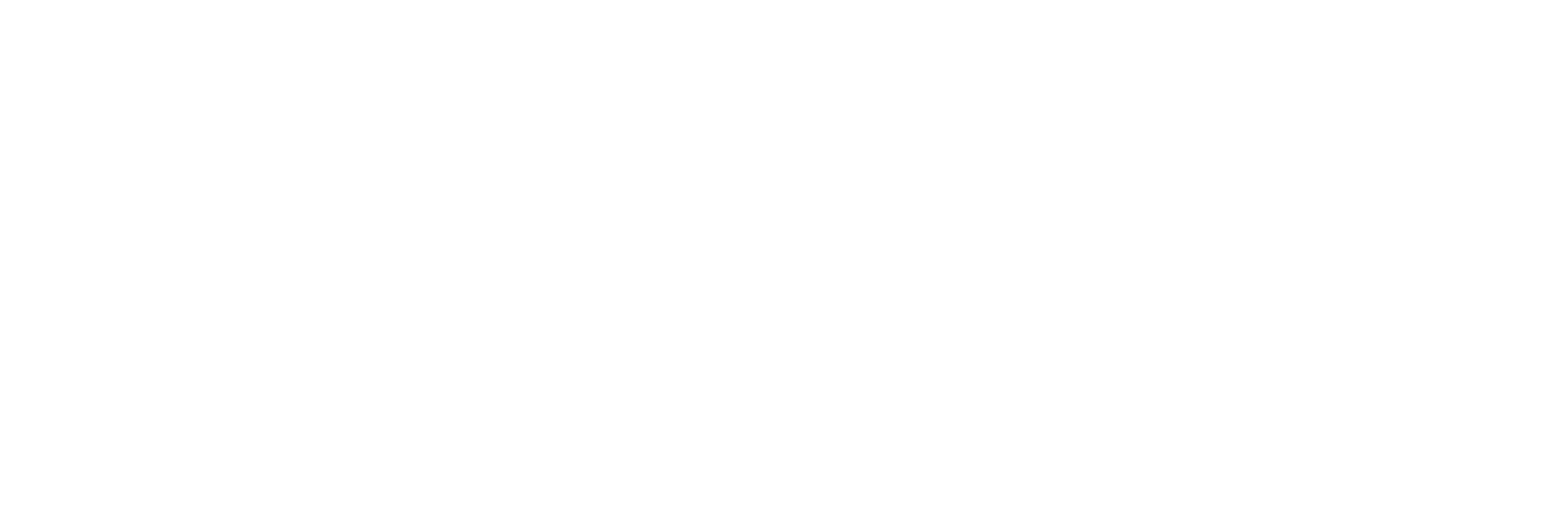
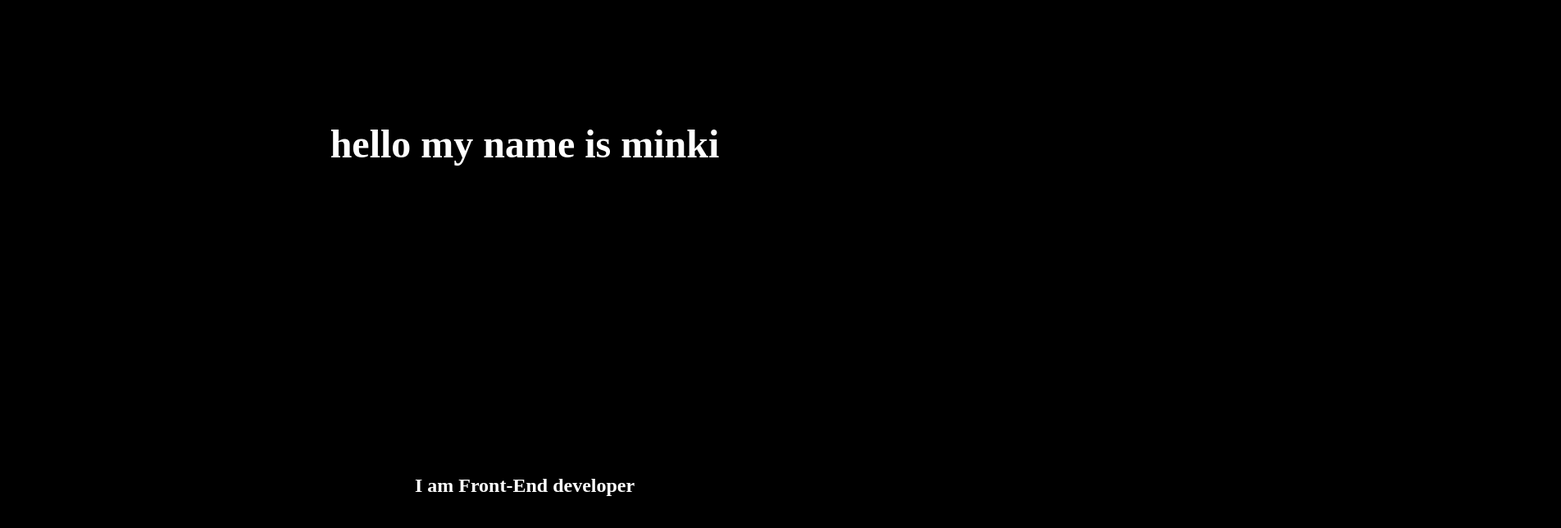
Before and after one commit to minki3/typescript-practice, a React (Create React App) app: page /motion in a window 1280 px wide. Before the commit this address had no page. Shown: the part 244-888 px from the top of the page at 82% size, 1904 px wide, since content can reach past the window. Before the commit the page ends 800 px from the top, so only its background shows below. Built offline with nearby package versions, Linux system fonts and the light colour scheme.

Commit message:
practice_framer-motion

```diff
--- a/package.json
+++ b/package.json
@@ -3,6 +3,9 @@
   "version": "0.1.0",
   "private": true,
   "dependencies": {
+    "@emotion/react": "^11.11.1",
+    "@emotion/styled": "^11.11.0",
+    "@mui/material": "^5.14.7",
     "@react-pdf/renderer": "^3.1.12",
     "@reduxjs/toolkit": "^1.9.2",
     "@tailwindcss/typography": "^0.5.9",
@@ -19,6 +22,7 @@
     "@types/react-responsive": "^8.0.5",
     "@types/react-router-dom": "^5.3.3",
     "axios": "^1.3.3",
+    "framer-motion": "^10.16.3",
     "html2canvas": "^1.4.1",
     "jspdf": "^2.5.1",
     "react": "^18.2.0",
--- a/src/Router.tsx
+++ b/src/Router.tsx
@@ -13,6 +13,7 @@
 import Component from "./pages/Composite/Component";
 import CssPractice from "./pages/CssPractice/Css";
 import TestPage1 from "./pages/Practice/TestPage1";
+import Motion from "./pages/Framer/Motion";
 
 function Router() {
   return (
@@ -31,6 +32,7 @@
         <Route path="/composite" element=<Component /> />
         <Route path="/css" element=<CssPractice /> />
         <Route path="/testpage" element=<TestPage1 /> />
+        <Route path="/motion" element=<Motion /> />
       </Routes>
     </BrowserRouter>
   );
--- a/src/index.css
+++ b/src/index.css
@@ -6,9 +6,11 @@
     margin: 0;
   }
   body {
-    margin: 1.6cm;
+    /* margin: 1.6cm; */
   }
 }
 
 body {
+  background-color: black;
+  color: white;
 }
--- a/src/pages/CssPractice/Css.tsx
+++ b/src/pages/CssPractice/Css.tsx
@@ -21,7 +21,7 @@
 
   const ref = useScrollFadeIn("left", "1", "0");
 
-  const ref2 = useScrollFadeIn("left", "1", "0");
+  const ref2 = useScrollFadeIn("down", "1", "0");
 
   // console.log(ref);
   console.log(ref2);
@@ -1191,6 +1191,7 @@
         Egestas erat imperdiet sed euismod nisi.
       </div>
       {/* <div {...ref}>fdsafdsfa</div> */}
+      <div>abcdefg</div>
     </div>
   );
 }
--- /dev/null
+++ b/src/pages/Framer/Motion.tsx
@@ -0,0 +1,68 @@
+import React, { useRef } from "react";
+import { motion, useScroll, useSpring } from "framer-motion";
+import { opacity } from "html2canvas/dist/types/css/property-descriptors/opacity";
+
+export default function Framer() {
+  const { scrollYProgress } = useScroll();
+  const scaleX = useSpring(scrollYProgress, {
+    stiffness: 100,
+    damping: 30,
+    restDelta: 0.001,
+  });
+  const scrollRef = useRef(null);
+
+  const variants = {
+    hidden: { opacity: 0, y: 100, rotateY: 300 },
+    visible: {
+      opacity: 1,
+      y: 0,
+      rotateY: 0,
+      transition: {
+        rotateY: {
+          duration: 0.3,
+        },
+        y: {
+          type: "spring",
+          damping: 3,
+          stiffness: 50,
+          restDelta: 0.01,
+          duration: 0.3,
+        },
+      },
+    },
+  };
+
+  return (
+    <div className=" mt-5 h-full text-white ">
+      <motion.div
+        style={{ scaleX }}
+        className=" fixed bg-yellow-200 h-5 top-0 left-0 right-0 origin-left z-10"
+      />
+      <motion.div
+        initial={{ opacity: 0, scale: 0.5 }}
+        animate={{ opacity: 1, scale: [1, 1.5, 2] }}
+        transition={{
+          duration: 3,
+          delay: 0.5,
+          ease: [0, 0.71, 0.2, 1.01],
+        }}
+        className=" flex font-bold justify-center items-center text-2xl h-[800px]"
+      >
+        hello my name is minki
+      </motion.div>
+      <div
+        ref={scrollRef}
+        className="flex font-bold justify-center items-center text-2xl"
+      >
+        <motion.div
+          variants={variants}
+          initial="hidden"
+          whileInView="visible"
+          viewport={{ root: scrollRef, amount: 0.8 }}
+        >
+          I am Front-End developer
+        </motion.div>
+      </div>
+    </div>
+  );
+}
```
Also changed, not shown: 1 other file (tests, documents, lock files or other folders).
